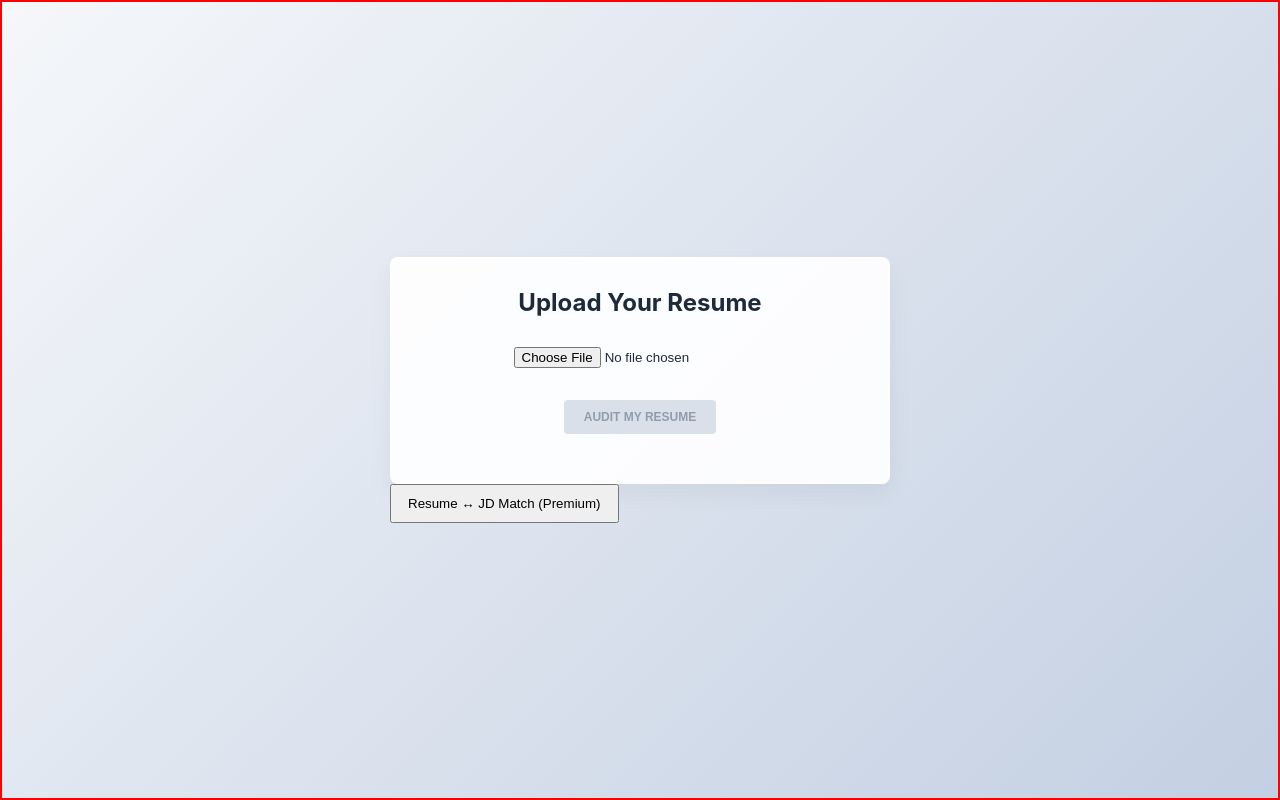
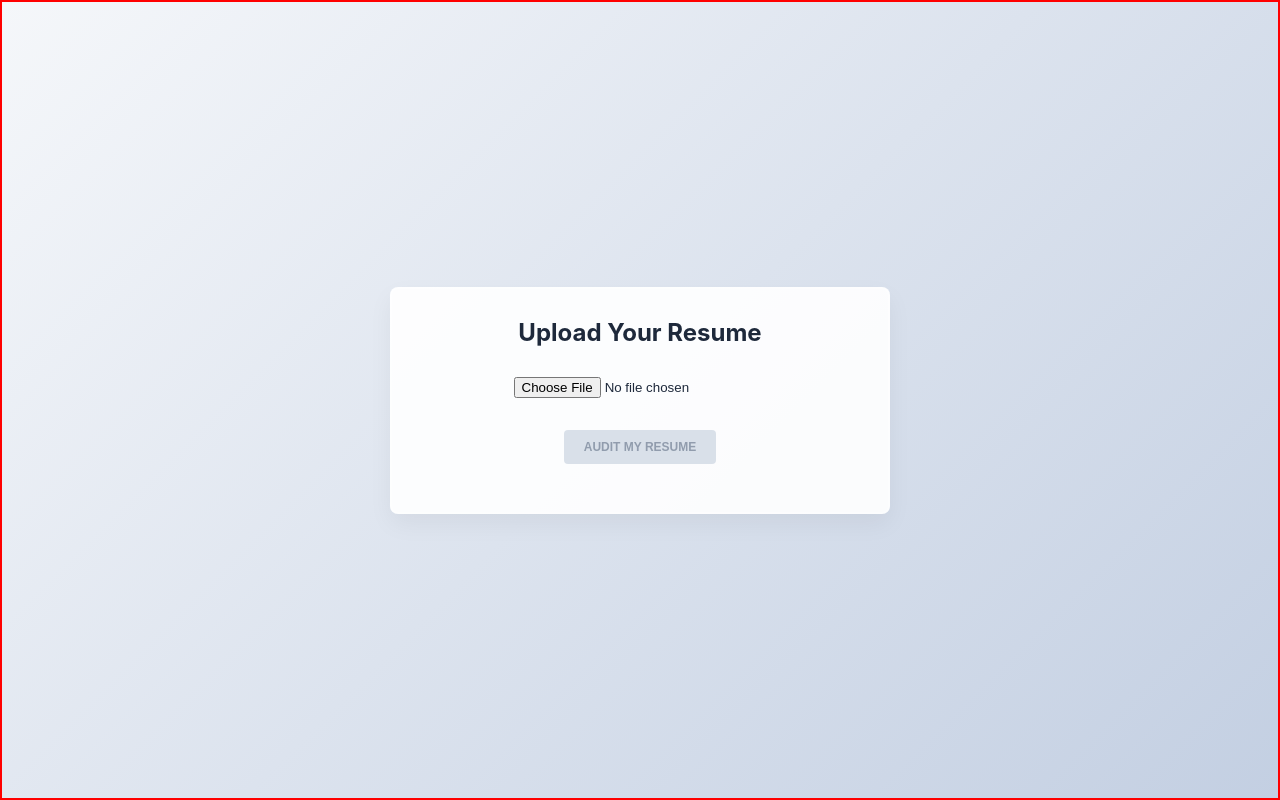
Before and after one commit to bharratgehlot/bluex, a Next.js app: page / in a window 1280 px wide. Built offline with nearby package versions, Linux system fonts and the light colour scheme.

Commit message:
Ready for JD Matcher

```diff
--- a/src/app/page.tsx
+++ b/src/app/page.tsx
@@ -20,7 +20,6 @@ import { useState } from "react";
 import { canUpload, incrementUpload } from "@/lib/storage/uploadLimit";
 import ReviewPage from "@/components/review/ReviewPage";
 import LoadingScreen from "@/components/common/LoadingScreen";
-import { useRouter } from "next/navigation";
 
 
 export default function Home() {
@@ -30,7 +29,6 @@ export default function Home() {
   const [selectedFile, setSelectedFile] = useState<File | null>(null);
   //const [base64Pdf, setBase64Pdf] = useState<string | null>(null);
   const [view, setView ] = useState<"upload" | "review">("upload");
-  const router = useRouter();
 
   async function handleValidFile(file: File) {
     setResponse(null);
@@ -168,15 +166,6 @@ export default function Home() {
         />
       )}
 
-      <div style={{ marginBottom: "20px" }}>
-        <button
-          onClick={() => router.push("/match")}
-          style={{ padding: "10px 16px", cursor: "pointer" }}
-        >
-          Resume ↔ JD Match (Premium)
-        </button>
-      </div>
-
     </main>
 
   );
```
Also changed, not shown: src/app/match/page.tsx (+11 -0 lines), src/app/review/page.tsx (+18 -0 lines).
